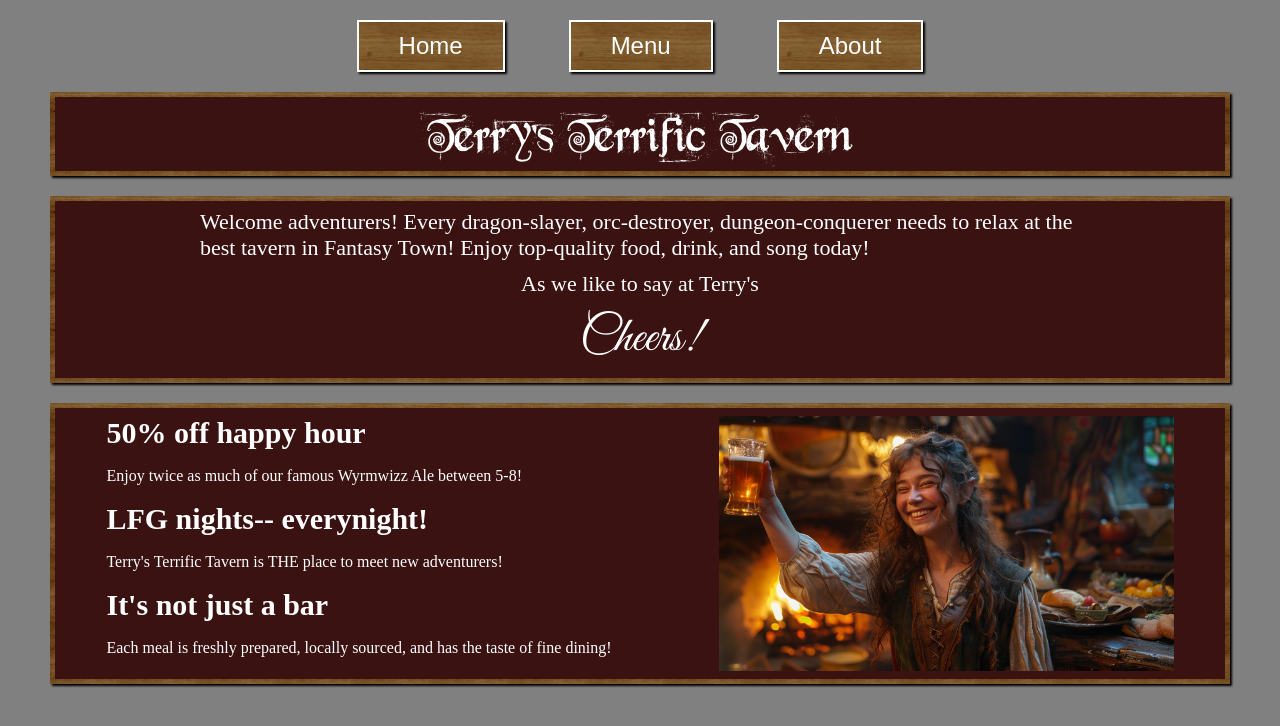
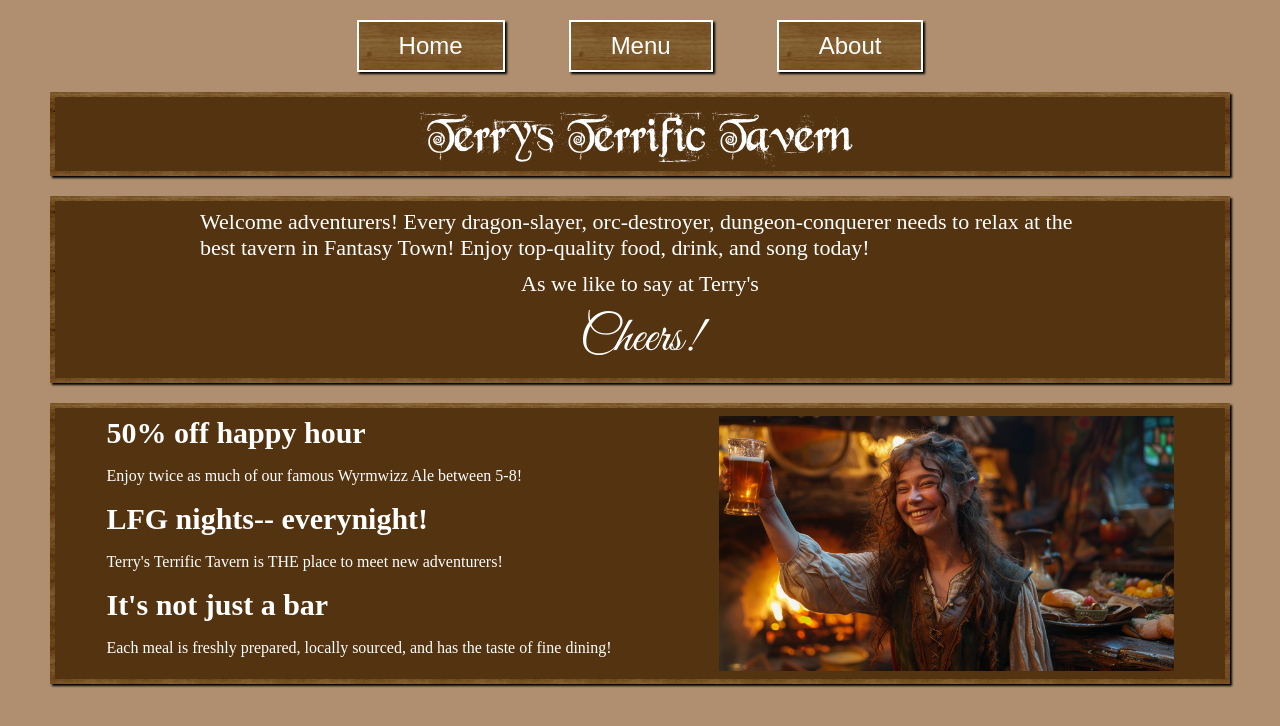
Before and after one commit to JiwonJJeong/restaurant-page, a website built with webpack: page src/index.html in a window 1280 px wide. Built offline with nearby package versions, Linux system fonts and the light colour scheme.

Commit message:
Polish color palette

```diff
--- a/src/styles.css
+++ b/src/styles.css
@@ -12,9 +12,8 @@
 }
 
 :root {
-    --base-background-color: gray;
-    --content-background-color: rgb(59, 18, 18);
-    --secondary-color: yellow;
+    --base-background-color: #AF8F6F;
+    --content-background-color: #543310;
     --wood-texture: url(./images/oak-texture.jpg);
     --white-text-color: white;
     --box-shadow-settings: 2px 2px 2px black;
```
Also changed, not shown: README.md.
